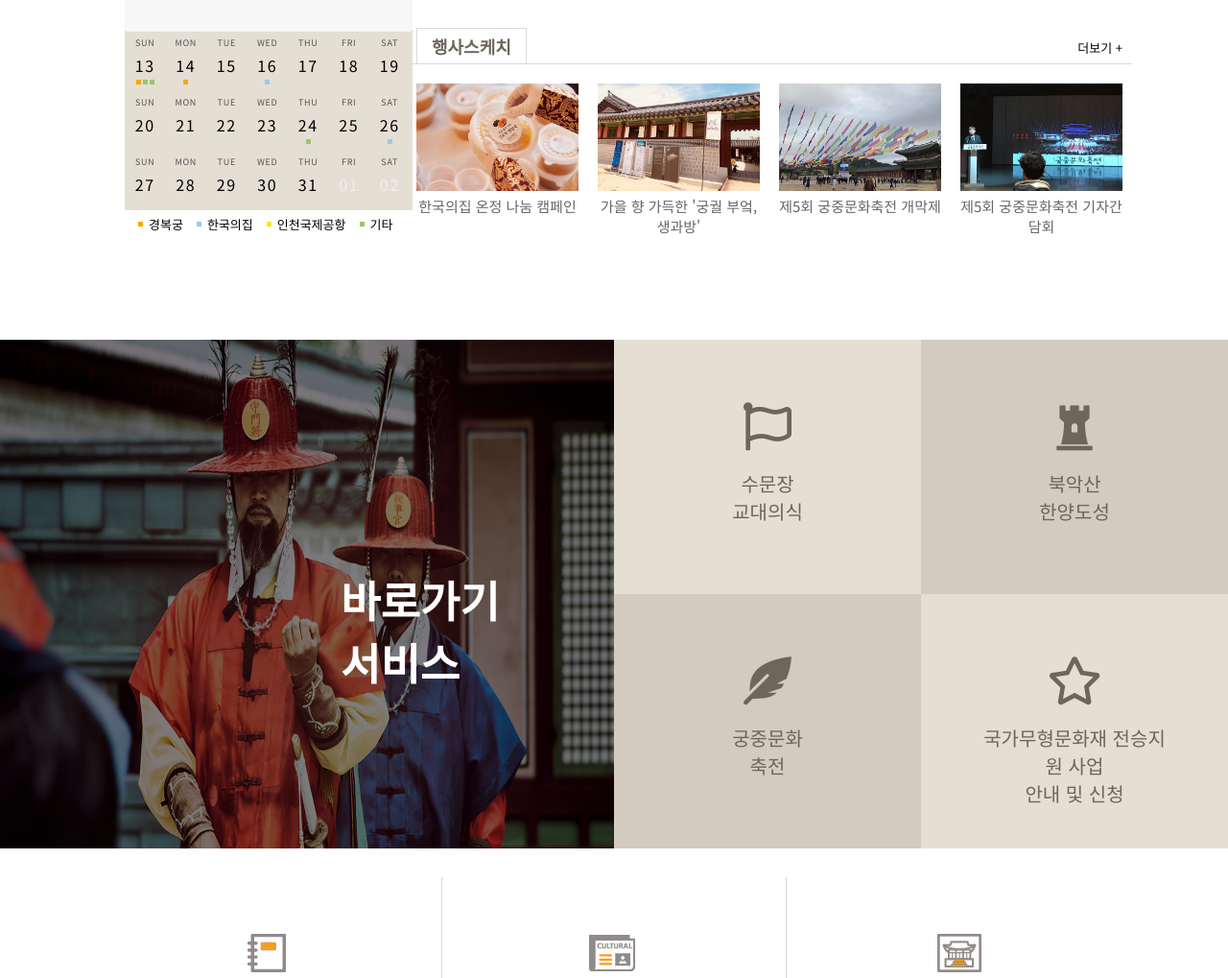
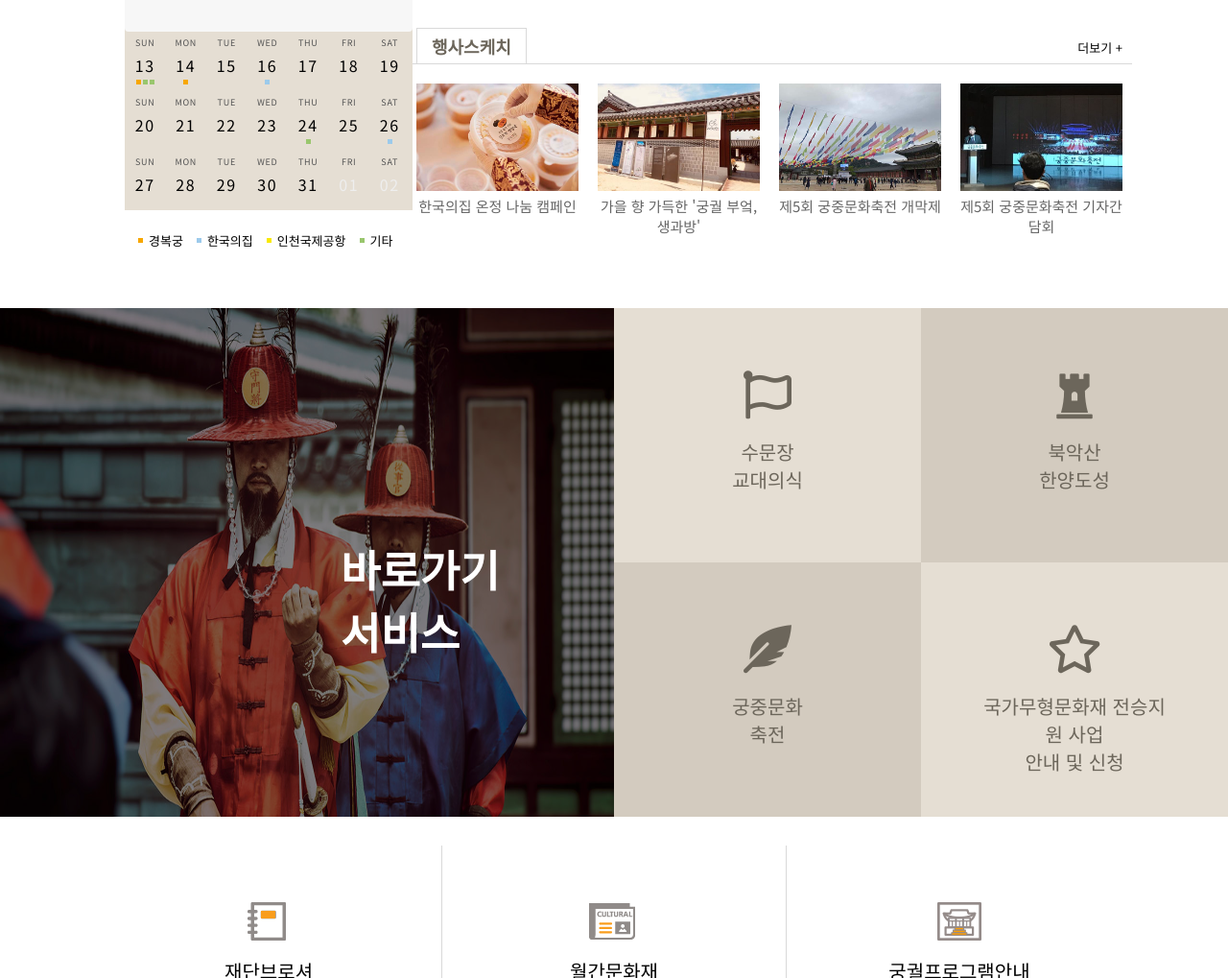
Before and after one commit to courtney956h/koreaHeritage, a plain HTML site: page index.html in a window 1280 px wide. Shown: the part 1395-2414 px from the top of the page at 96% size. Drawn offline with nearby package versions, Linux system fonts and the light colour scheme.

Commit message:
calendar height 수정 및 legend 배경 변경

```diff
--- a/css/calendar.css
+++ b/css/calendar.css
@@ -1,7 +1,7 @@
 #calendar {
   transform: translate3d(0, 0, 0);
   width: 300px;
-  height: 500px;
+  height: 460px;
   overflow: hidden;
 }
 
@@ -232,15 +232,14 @@
   padding: 0 0 0 7px;
 }
 
-/* .legend {
+.legend {
   position: absolute;
   bottom: 0;
   width: 100%;
   height: 30px;
-  background: rgba(60, 60, 60, 1);
   line-height: 30px;
 
-} */
+}
 
 .entry {
   position: relative;
```
